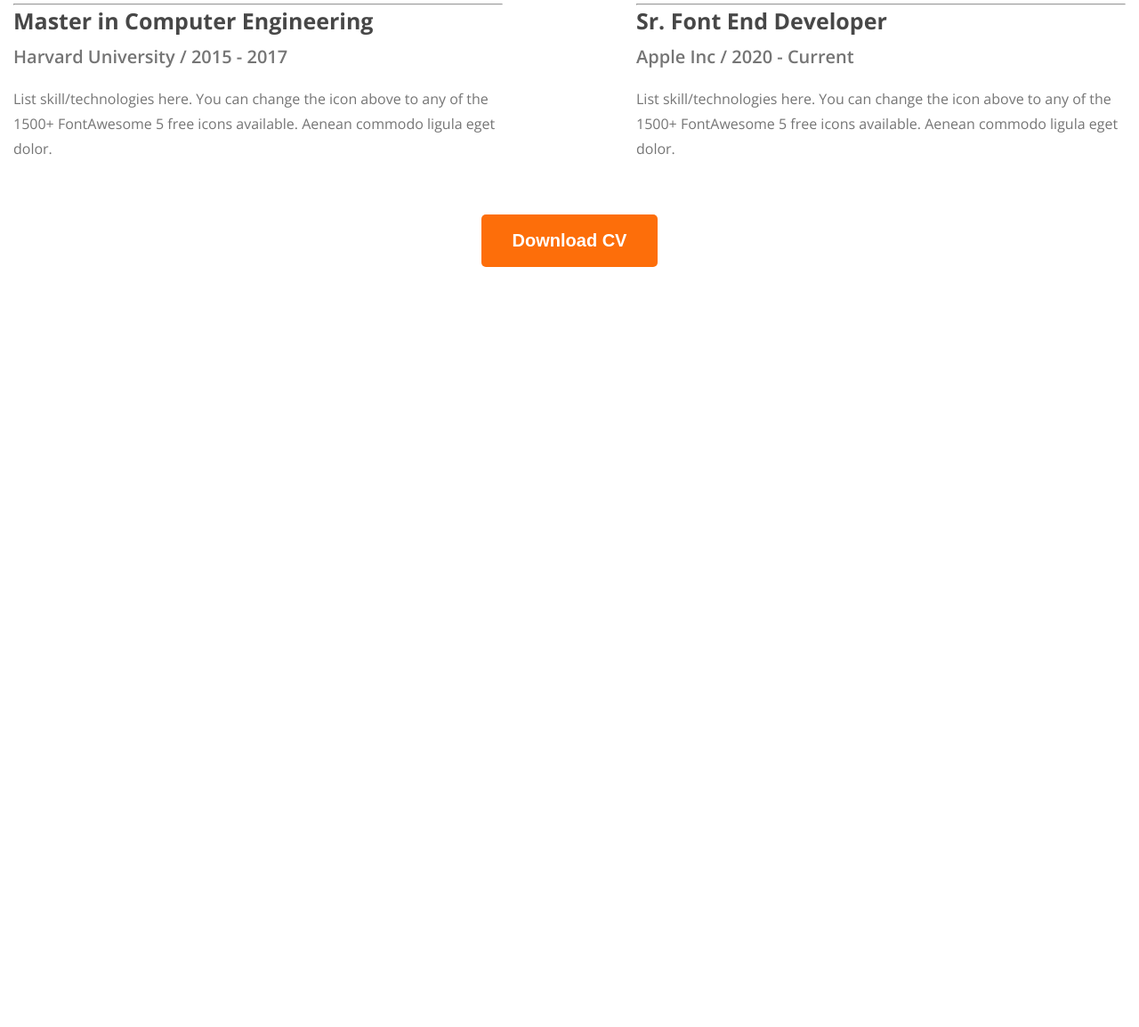
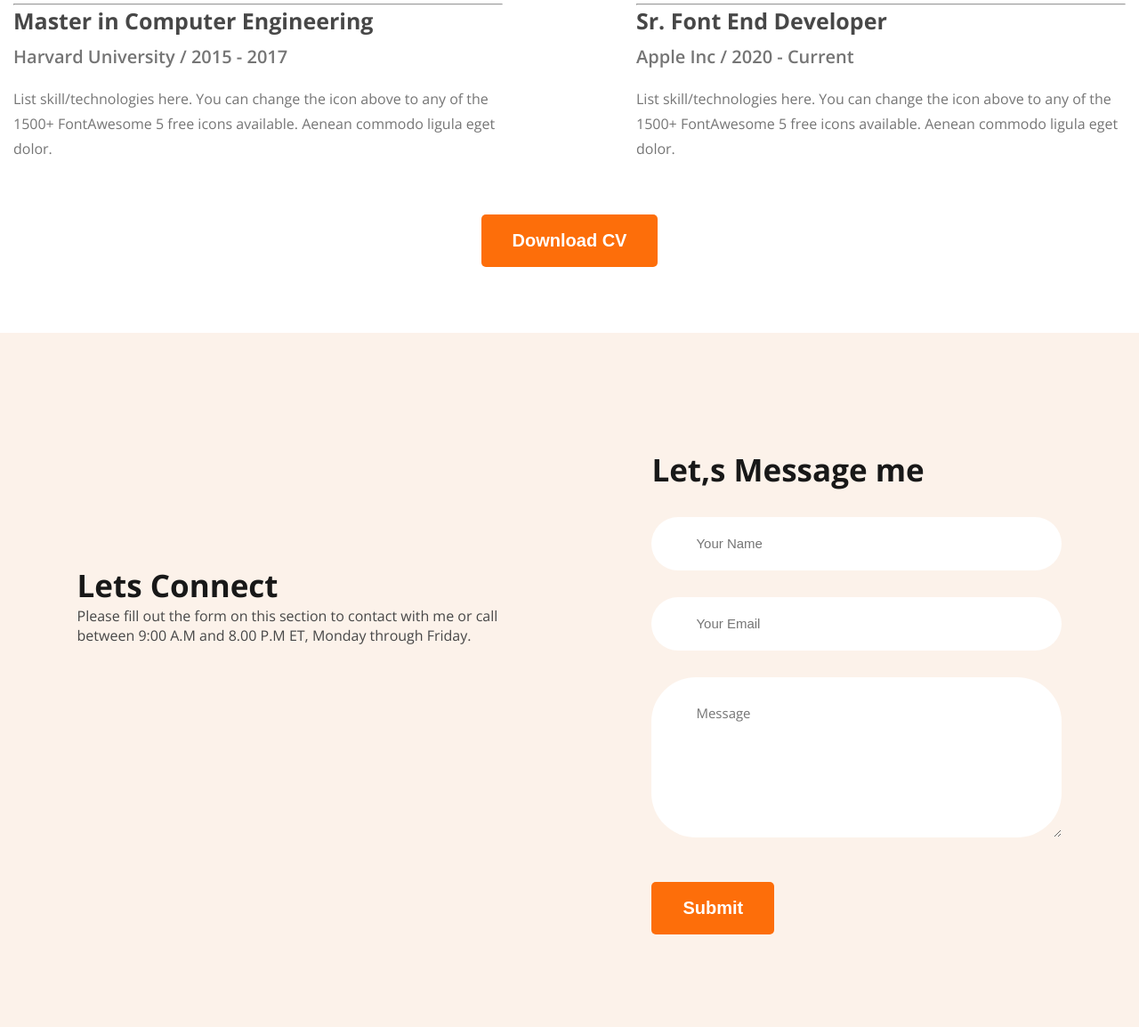
Before and after one commit to shakil-ahmed-billal/Protfolio-Digain, a plain HTML site: page index.html in a window 1280 px wide. Shown: the part 3255-4409 px from the top of the page at 89% size. Before the commit the page ends 3555 px from the top, so only its background shows below. Drawn offline with nearby package versions, Linux system fonts and the light colour scheme.

Commit message:
footer section all done

```diff
--- a/index.html
+++ b/index.html
@@ -124,7 +124,19 @@
         </section>
     </main>
     <footer>
-
+        <div class="footer-section">
+            <div class="footer-box">
+                <h2>Lets Connect</h2>
+                <p>Please fill out the form on this section to contact with me or call <br> between 9:00 A.M and 8.00 P.M ET, Monday through Friday.</p>
+            </div>
+            <div class="footer-box-item">
+                <h2>Let,s Message me</h2>
+                <input type="text" placeholder="Your Name"><br>
+                <input type="email" placeholder="Your Email"><br>
+                <textarea name="" id="" cols="40" rows="10" placeholder="Message"></textarea><br>
+                <a href=""><button class="btn">Submit</button></a>
+            </div>
+        </div>
     </footer>
 </body>
 </html>
--- a/style/style.css
+++ b/style/style.css
@@ -268,3 +268,65 @@ header{
 }
 
 /* resume box style end */
+/* footer section style start */
+.footer-section{
+    height: 780px;
+    margin-top: 100px;
+    display: flex;
+    justify-content: space-around;
+    background-color:rgb(252, 242, 234);
+}
+.footer-box{
+    margin-top: 260px;
+}
+.footer-box > h2{
+    color: rgb(24, 24, 24);
+    font-size: 35px;
+    font-weight: 700;
+}
+.footer-box > p{
+    color: rgb(71, 71, 71);
+    font-size: 16px;
+    font-weight: 400;
+}
+.footer-box-item{
+    margin-top: 130px;
+    margin-bottom: 28px;
+}
+.footer-box-item > h2{
+    color: rgb(24, 24, 24);
+    font-size: 35px;
+    font-weight: 700;
+
+}
+.footer-section input{
+    margin-top: 30px;
+    width: 461px;
+    height: 60px;
+    border: none;
+    border-radius: 30px;
+}
+.footer-section input::placeholder{
+    font-size:15px ;
+    padding-left: 50px;
+}
+.footer-section textarea::placeholder{
+    font-size: 15px;
+    padding-left: 50px;
+    padding-top: 30px;
+    font-family: "Open Sans", sans-serif;
+}
+.footer-section textarea{
+    margin-top: 30px;
+    margin-bottom: 45px;
+    width: 461px;
+    height: 180px;
+    border: none;
+    border-radius: 50px;
+}
+
+
+
+
+
+/* footer section style end */
```
